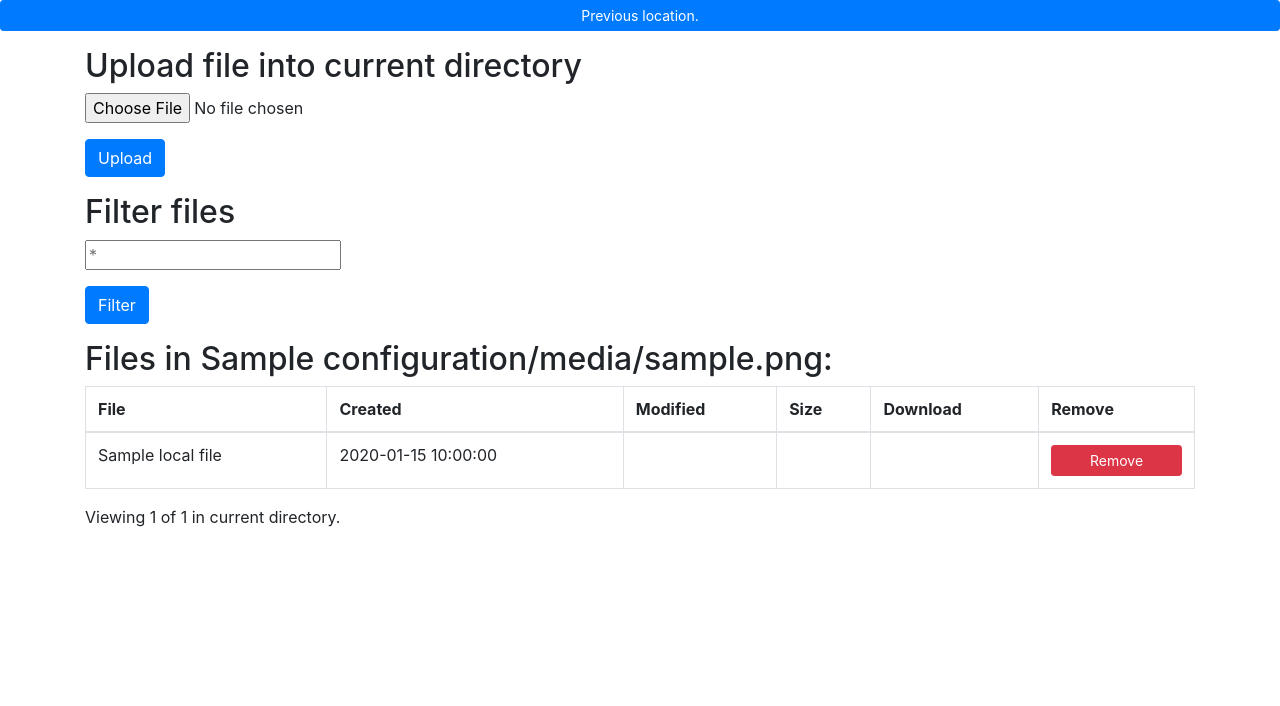
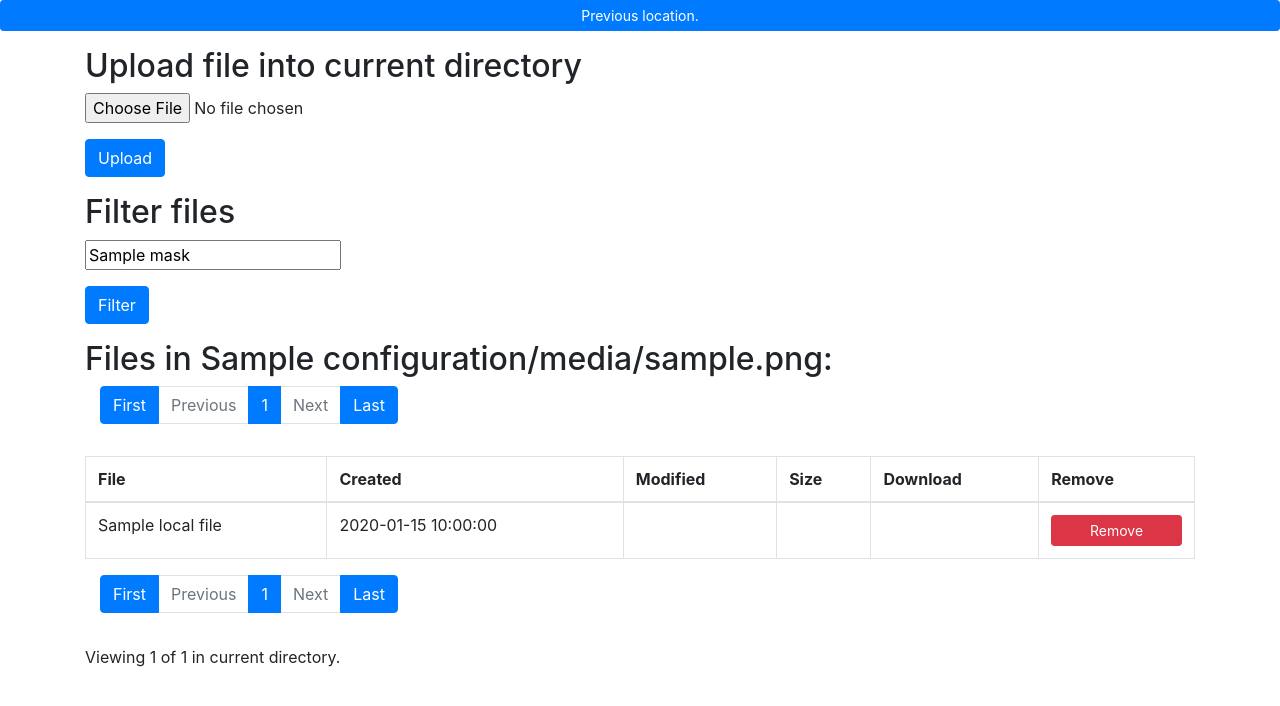
Before and after one commit to msm3858/Bottle, a Python web app: template templates/list_dir.html in a window 1280 px wide. Shown: the part 56-762 px from the top of the page. Run offline with Jinja, Linux system fonts and the light colour scheme; the template is opened without the code that fills it: most values are stand-ins (such as "Sample title", 1, 10 or a date in 2020); some libraries are stand-ins or nearby versions.

Commit message:
Added pagination.

```diff
--- a/templates/list_dir.html
+++ b/templates/list_dir.html
@@ -6,7 +6,6 @@
 {% else %}
 <a class="btn btn-primary btn-sm btn-block" role="button" href="{{site_paths.home_site}}">Previous location.</a>
 {% endif %}
-
 <div class="container mt-3">
 	<h2>Upload file into current directory</h2>
 
@@ -22,9 +21,8 @@
 
 <div class="container mt-3">
 	<h2>Filter files</h2>
-
-	<form action="{{site_paths.data_site}}{{file.url_full_path()}}/{{file.name}}" method="post">
-		<input type="text" id="mask" name="mask" placeholder="*" value="">
+	<form action="{{site_paths.data_site}}p{{page}}/{{file.url_full_path()}}/{{file.name}}" method="post">
+		<input type="text" id="mask" name="mask" placeholder="Mask for file..." value="{{ file.mask }}">
 		<div class="mt-3">
 			<button type="submit" class="btn btn-primary">Filter</button>
 		</div>
@@ -32,8 +30,10 @@
 </div>
 
 <div class="container">
-	{% if file.list_files() %}
+	{% if file.list_files(page) %}
 		<h2>Files in {{file.configuration.name}}{{file.url_path}}:</h2>
+
+		{% include 'pagination.html' %}
 		<table class="table table-bordered">
 			<thead>
 				<tr>
@@ -46,7 +46,7 @@
 				</tr>
 			</thead>
 			<tbody>
-			{%for local_file in file.list_files() %}
+			{% for local_file in file.list_files(page) %}
 				<tr>
 					{% if local_file['is_directory'] %}
 						<td><a href={{site_paths.data_site}}{{file.configuration.url}}{{file.url_path}}/{{local_file['name']}}>{{ local_file['name'] }}</a></td>
@@ -65,14 +65,14 @@
 
 					{% if local_file['is_file'] %}
 						<td>
-							<a class="btn btn-warning btn-sm btn-block" role="button" href="{{site_paths.data_site}}{{file.configuration.url}}{{file.url_path}}/{{local_file['name']}}">Download</a>
+							<a class="btn btn-warning btn-sm btn-block" role="button" href="{{ site_paths.data_site }}{{ file.configuration.url }}{{ file.url_path }}/{{ local_file['name'] }}">Download</a>
 						</td>
 					{% else %}
 						<td> </td>
 					{% endif %}
 					{% if not local_file['is_directory'] %}
 					<td>
-						<a class="btn btn-danger btn-sm btn-block" role="button" href="/remove/{{file.configuration.url}}{{file.url_path}}/{{local_file['name']}}">Remove</a>
+						<a class="btn btn-danger btn-sm btn-block" role="button" href="/remove/{{ file.configuration.url }}{{ file.url_path }}/{{ local_file['name'] }}">Remove</a>
 					</td>
 					{% else %}
 					<td> </td>
@@ -82,7 +82,9 @@
 			{% endfor %}
 			</tbody>
 		</table>
-		<p>Viewing {{ file.list_files()|length }} of {{ file.count_not_filtered_files }} in current directory.</p>
+
+		{% include 'pagination.html' %}
+		<p>Viewing {{ file.list_files(page)|length }} of {{ file.count_not_filtered_files }} in current directory.</p>
 	{% else %}
 		<p>There is no files to view.</p>
 	{% endif %}
--- /dev/null
+++ b/templates/pagination.html
@@ -0,0 +1,68 @@
+	<div class="container">
+		<ul class="pagination">
+<!-- First handler. -->
+			<li class="page-item active">
+						<form action="{{ site_paths.data_site }}p1/{{ file.url_full_path() }}/{{ file.name }}" method="post">
+							<button type="submit" name="mask" value="{{ file.mask }}" class="page-link">First</button>
+						</form>
+			</li>
+<!-- Previous handler. -->
+			{% if page - 1 > 0 %}
+				<li class="page-item">
+						<form action="{{ site_paths.data_site }}p{{ page - 1 }}/{{ file.url_full_path() }}/{{ file.name }}" method="post">
+							<button type="submit" name="mask" value="{{ file.mask }}" class="page-link">Previous</button>
+						</form>
+				</li>
+			{% else %}
+				<li class="page-item disabled">
+						<form action="{{ site_paths.data_site }}p{{ page - 1 }}/{{ file.url_full_path() }}/{{ file.name }}" method="post">
+							<input type="hidden" name="mask" value="{{ file.mask }}">
+    						<button type="submit" name="mask" value="{{ file.mask }}" class="page-link">Previous</button>
+						</form>
+				</li>
+			{% endif %}
+<!-- Pages handler. -->
+			{% for i in range(1, file.pages + 1) %}
+				{% if i >= page - 5 and i <= page + 5 %}
+					{% if i == page %}
+						<li class="page-item active">
+							<form action="{{ site_paths.data_site }}p{{ loop.index }}/{{ file.url_full_path() }}/{{ file.name }}" method="post">
+								<input type="hidden" name="mask" value="{{ file.mask }}">
+								<button type="submit" name="mask" value="{{ file.mask }}" class="page-link active">{{ loop.index }}</button>
+							</form>
+						</li>
+					{% else %}
+						<li class="page-item">
+							<form action="{{ site_paths.data_site }}p{{ loop.index }}/{{ file.url_full_path() }}/{{ file.name }}" method="post">
+								<input type="hidden" name="mask" value="{{ file.mask }}">
+								<button type="submit" name="mask" value="{{ file.mask }}" class="page-link">{{ loop.index }}</button>
+							</form>
+						</li>
+					{% endif %}
+				{% endif %}
+			{% endfor %}
+
+<!-- Next handler. -->
+			{% if page + 1 <= file.pages %}
+				<li class="page-item">
+						<form action="{{ site_paths.data_site }}p{{ page + 1 }}/{{ file.url_full_path() }}/{{ file.name }}" method="post">
+							<button type="submit" name="mask" value="{{ file.mask }}" class="page-link">Next</button>
+						</form>
+				</li>
+			{% else %}
+				<li class="page-item disabled">
+						<form action="{{ site_paths.data_site }}p{{ page + 1 }}/{{ file.url_full_path() }}/{{ file.name }}" method="post">
+							<input type="hidden" name="mask" value="{{ file.mask }}">
+    						<button type="submit" name="mask" value="{{ file.mask }}" class="page-link">Next</button>
+						</form>
+				</li>
+			{% endif %}
+
+<!-- Last handler. -->
+			<li class="page-item active">
+				<form action="{{ site_paths.data_site }}p{{ file.pages }}/{{ file.url_full_path() }}/{{ file.name }}" method="post">
+					<button type="submit" name="mask" value="{{ file.mask }}" class="page-link">Last</button>
+				</form>
+			</li>
+		</ul>
+	</div>
```
Also changed, not shown: http_file.py (+34 -11 lines), web_application.py (+14 -6 lines).
